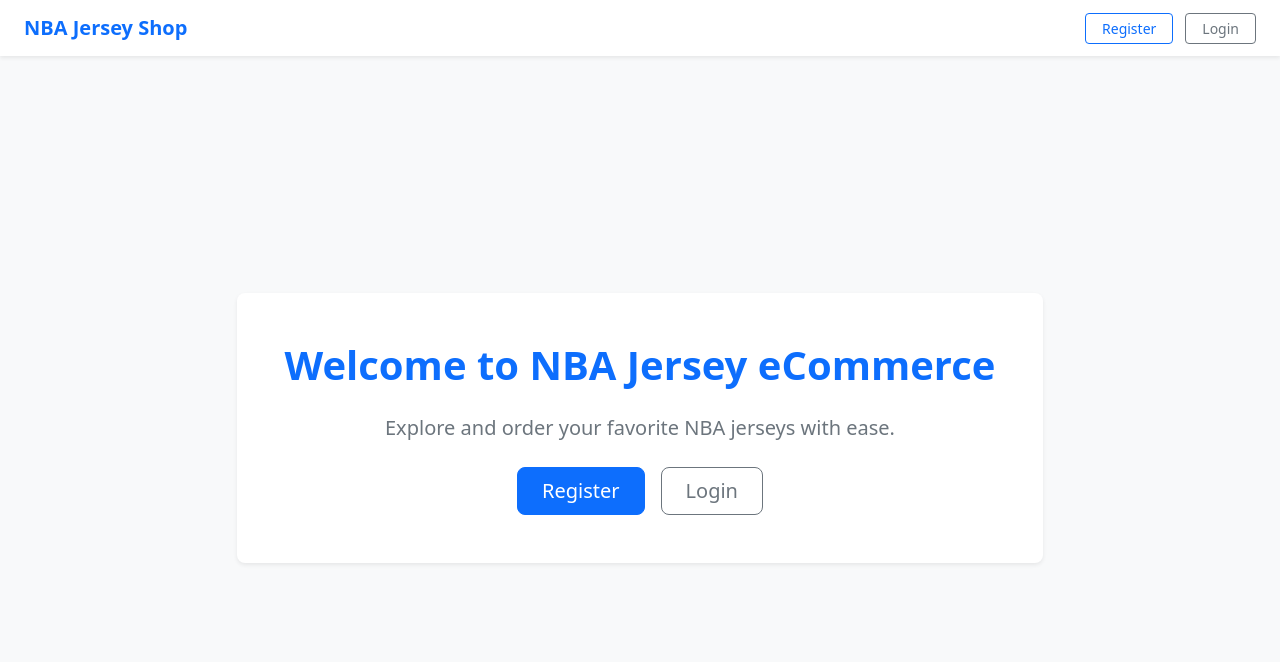
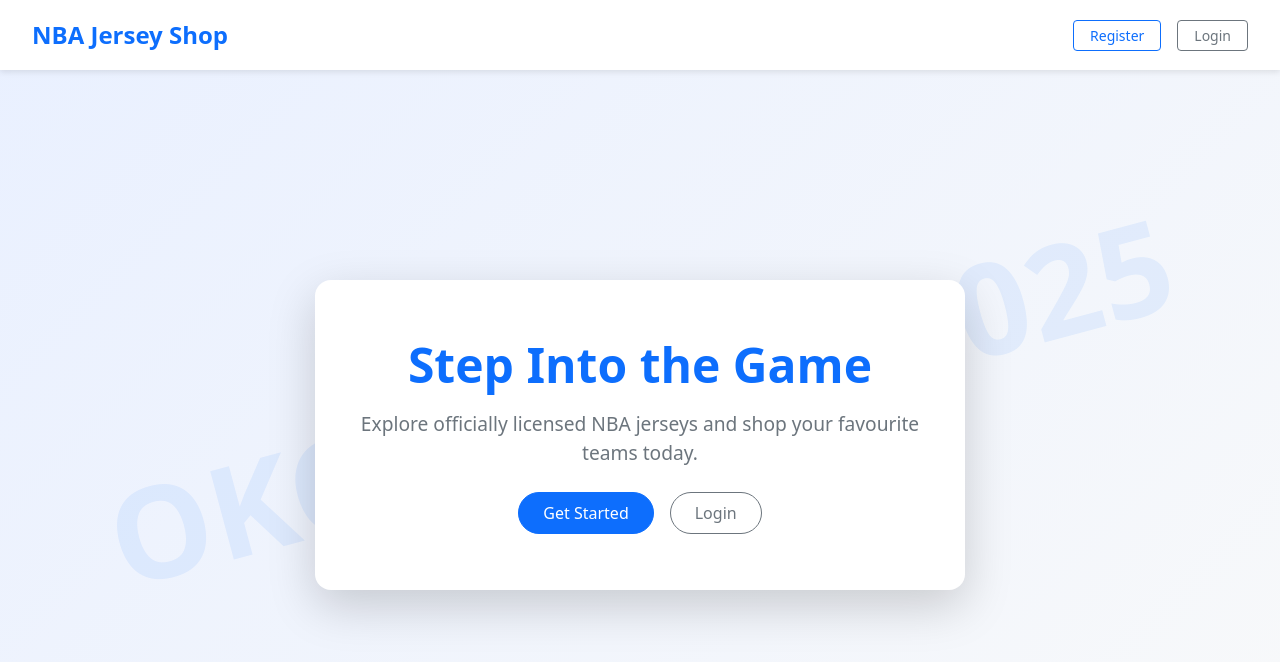
Before and after one commit to kimlengthai/nba-jersey-app, a React (Vite) app in the folder client/: page / in a window 1280 px wide. Shown: the top 662 px of the page. Built offline with nearby package versions, Linux system fonts and the light colour scheme; no server answers.

Commit message:
Improve Home page UI

```diff
--- a/client/src/pages/Home.css
+++ b/client/src/pages/Home.css
@@ -1,23 +1,60 @@
+/* Full page wrapper with gradient background */
 .home-wrapper
 {
   min-height: 100vh;
   display: flex;
   flex-direction: column;
-  background-color: #f8f9fa; /* Bootstrap's light bg */
+  background: linear-gradient(135deg, #e9f0ff 0%, #f8f9fa 100%);
+  position: relative;
+  overflow: hidden;
 }
 
+.home-wrapper::before
+{
+  content: "OKC CHAMP 2025";
+  position: absolute;
+  top: 50%;
+  left: 50%;
+  transform: translate(-50%, -50%) rotate(-15deg);
+  font-size: 8rem;
+  font-weight: 900;
+  color: rgba(13, 110, 253, 0.08); /* Light OKC blue tone */
+  white-space: nowrap;
+  pointer-events: none;
+  z-index: 0;
+}
+
+.home-box
+{
+  position: relative;
+  z-index: 1;
+  background-color: #ffffff;
+  padding: 3.5rem 2rem;
+  border-radius: 1rem;
+  text-align: center;
+  max-width: 650px;
+  width: 100%;
+  box-shadow: 0 1rem 2rem rgba(0, 0, 0, 0.05);
+  animation: fadeIn 1s ease;
+}
+
+/* Navbar styles */
 .home-navbar
 {
   background-color: #ffffff;
-  box-shadow: 0 0.125rem 0.25rem rgba(0, 0, 0, 0.075);
-  padding-left: 1.5rem;
-  padding-right: 1.5rem;
+  box-shadow: 0 2px 6px rgba(0, 0, 0, 0.1);
+  padding: 0.75rem 2rem;
+  position: sticky;
+  top: 0;
+  z-index: 1000;
 }
 
 .home-navbar .navbar-brand
 {
-  font-weight: bold;
+  font-weight: 700;
   color: #0d6efd;
+  text-decoration: none;
+  font-size: 1.5rem;
 }
 
 .home-actions
@@ -25,41 +62,72 @@
   margin-left: auto;
   display: flex;
   align-items: center;
-  gap: 0.75rem;
+  gap: 1rem;
 }
 
-.home-content
+/* Hero section */
+.home-hero
 {
   flex-grow: 1;
   display: flex;
+  align-items: center;
   justify-content: center;
-  align-items: center;
+  padding: 3rem 1rem;
 }
 
+/* Box inside hero with content */
 .home-box
 {
+  background-color: #ffffff;
+  padding: 3.5rem 2rem;
+  border-radius: 1rem;
   text-align: center;
-  background-color: #ffffff;
-  padding: 3rem;
-  border-radius: 0.5rem;
-  box-shadow: 0 0.125rem 0.25rem rgba(0, 0, 0, 0.075);
+  max-width: 650px;
+  width: 100%;
+  box-shadow: 0 1rem 2rem rgba(0, 0, 0, 0.05);
+  animation: fadeIn 1s ease;
 }
 
 .home-box h1
 {
-  margin-bottom: 1.5rem;
   color: #0d6efd;
-  font-weight: bold;
+  font-weight: 700;
+  margin-bottom: 1rem;
 }
 
 .home-box p
 {
-  margin-bottom: 1.5rem;
   color: #6c757d;
-  font-size: 1.25rem;
+  font-size: 1.2rem;
+  margin-bottom: 2rem;
 }
 
-.home-box .btn + .btn
+.home-box .btn
 {
-  margin-left: 1rem;
+  font-size: 1rem;
+  border-radius: 50px;
+  transition: all 0.3s ease;
 }
+
+.home-box .btn-primary:hover
+{
+  background-color: #0b5ed7;
+}
+
+.home-box .btn-outline-secondary:hover
+{
+  background-color: #e2e6ea;
+  color: #000;
+}
+
+/* Simple fade-in animation */
+@keyframes fadeIn
+{
+  from { opacity: 0; transform: translateY(20px); }
+  to { opacity: 1; transform: translateY(0); }
+}
+@keyframes floatUpDown
+{
+  0%, 100% { transform: translateY(0); }
+  50% { transform: translateY(-6px); }
+}
--- a/client/src/pages/Home.jsx
+++ b/client/src/pages/Home.jsx
@@ -30,13 +30,13 @@
       </nav>
 
       {/* Page Content */}
-      <div className="home-content">
-        <div className="home-box">
-          <h1>Welcome to NBA Jersey eCommerce</h1>
-          <p>Explore and order your favorite NBA jerseys with ease.</p>
-          <div>
+      <div className="home-hero">
+        <div className="home-box shadow-lg">
+          <h1 className="display-5">Step Into the Game</h1>
+          <p className="lead mb-4">Explore officially licensed NBA jerseys and shop your favourite teams today.</p>
+          <div className="d-flex justify-content-center gap-3">
             <Link to="/register" className="btn btn-primary btn-lg px-4">
-              Register
+              Get Started
             </Link>
             <Link to="/login" className="btn btn-outline-secondary btn-lg px-4">
               Login
```
